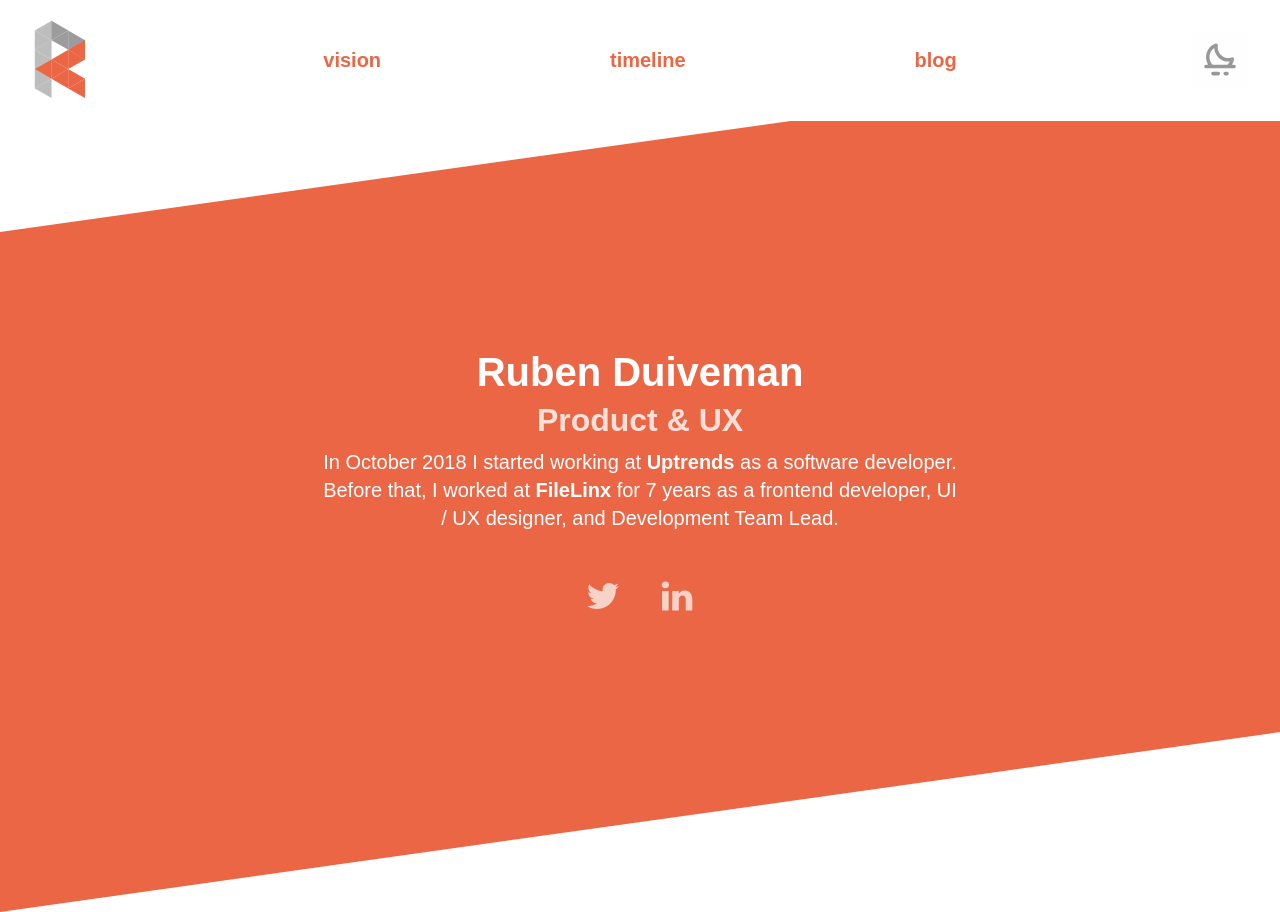
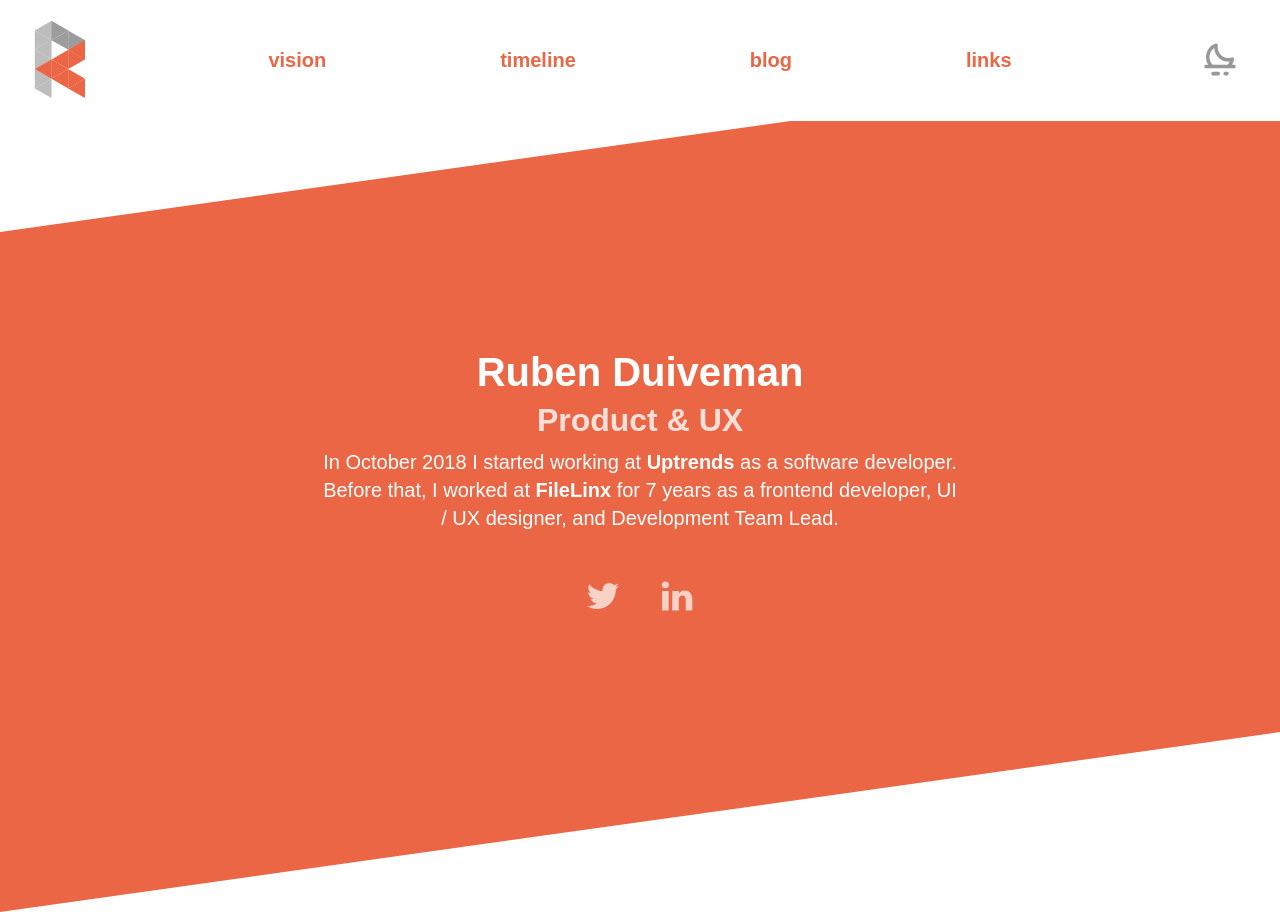
Before and after one commit to rubenduiveman/rd2019, a Vue app in the folder website/: page /links in a window 1280 px wide. Built offline with nearby package versions, Linux system fonts and the light colour scheme.

Commit message:
Added new Links page.

```diff
--- a/website/src/components/MainMenu.vue
+++ b/website/src/components/MainMenu.vue
@@ -5,6 +5,7 @@
     <router-link to="/timeline" class="link">timeline</router-link>
     <!-- <router-link to="/case studies" class="link">case studies</router-link> -->
     <router-link to="/blog" class="link">blog</router-link>
+    <router-link to="links" class="link">links</router-link>
     <div class="theme-switcher" @click="switchTheme"></div>
   </nav>
 </template>
--- a/website/src/router.ts
+++ b/website/src/router.ts
@@ -40,6 +40,11 @@ export default new Router({
             alias: "/post/:id",
             name: "post",
             component: () => import(/* webpackChunkName: "post" */ "./views/Post.vue")
+        },
+        {
+            path: "/links",
+            name: "links",
+            component: () => import(/* webpackChunkName: "links" */ "./views/Links.vue")
         }
     ],
 });
--- /dev/null
+++ b/website/src/views/Links.vue
@@ -0,0 +1,20 @@
+<template>
+  <Section class="links">
+    <p class="hero">
+        What follows is a list of interesting links and worthwile articles that I've come across. You might find them interesting, too.
+    </p>
+  </Section>
+</template>
+
+<script lang="ts">
+import { Component, Vue } from "vue-property-decorator";
+
+import Section from "@/components/Section.vue";
+
+@Component({
+  components: {
+      Section
+  }
+})
+export default class Links extends Vue { }
+</script>
```
